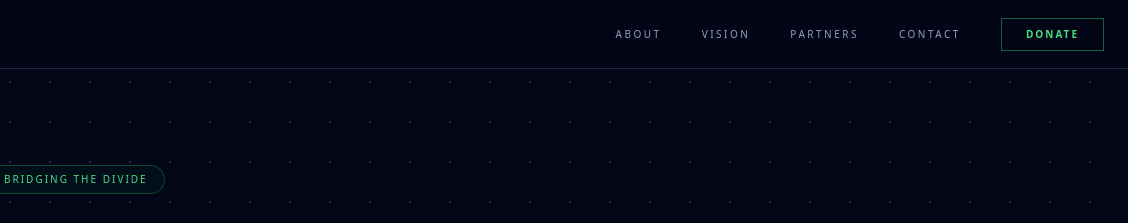
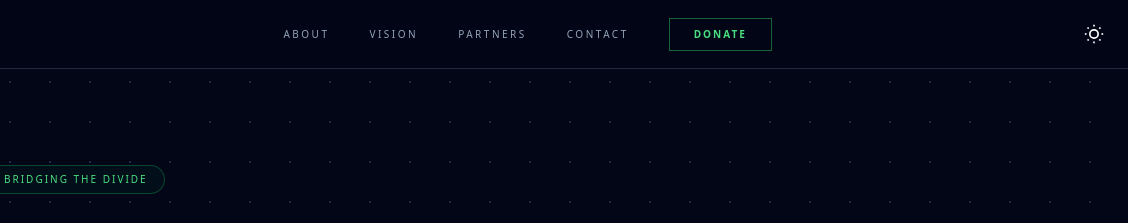
Before and after one commit to Emmanuel-Onyeike/UFIRST, a website: page index.html in a window 1280 px wide. Shown: the top 223 px of the page, 152-1280 px from the left. Drawn offline with nearby package versions, Linux system fonts and the light colour scheme.

Commit message:
Update index.html

```diff
--- a/index.html
+++ b/index.html
@@ -31,6 +31,24 @@
     </a>
 </div>
 
+<button id="theme-toggle" aria-label="Toggle Theme">
+    <!-- Sun Icon (visible in Dark Mode) -->
+    <svg class="theme-icon sun-icon" viewBox="0 0 24 24" width="20" height="20" fill="none" stroke="currentColor" stroke-width="2">
+        <circle cx="12" cy="12" r="5"></circle>
+        <line x1="12" y1="1" x2="12" y2="3"></line>
+        <line x1="12" y1="21" x2="12" y2="23"></line>
+        <line x1="4.22" y1="4.22" x2="5.64" y2="5.64"></line>
+        <line x1="18.36" y1="18.36" x2="19.78" y2="19.78"></line>
+        <line x1="1" y1="12" x2="3" y2="12"></line>
+        <line x1="21" y1="12" x2="23" y2="12"></line>
+        <line x1="4.22" y1="19.78" x2="5.64" y2="18.36"></line>
+        <line x1="18.36" y1="5.64" x2="19.78" y2="4.22"></line>
+    </svg>
+    <!-- Moon Icon (visible in Light Mode) -->
+    <svg class="theme-icon moon-icon" viewBox="0 0 24 24" width="20" height="20" fill="none" stroke="currentColor" stroke-width="2" style="display: none;">
+        <path d="M21 12.79A9 9 0 1 1 11.21 3 7 7 0 0 0 21 12.79z"></path>
+    </svg>
+</button>
         <!-- Mobile Menu Button -->
         <button id="menu-btn" class="md:hidden text-green-400 focus:outline-none">
             <svg class="w-8 h-8" fill="none" stroke="currentColor" viewBox="0 0 24 24"><path stroke-linecap="round" stroke-linejoin="round" stroke-width="2" d="M4 6h16M4 12h16m-7 6h7"></path></svg>
```
